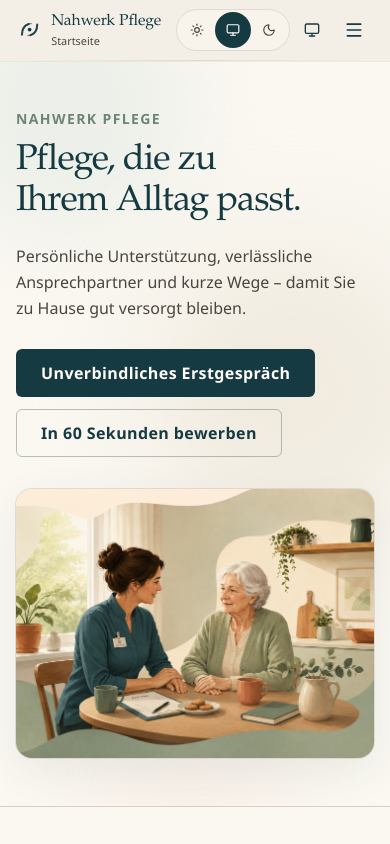
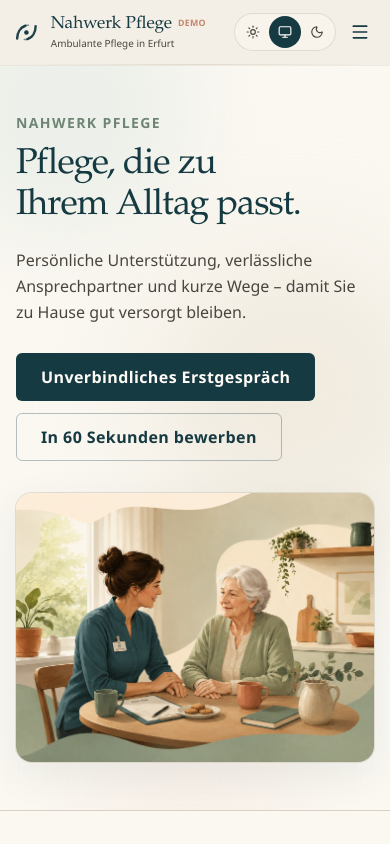
Before and after one commit to bennikost25-design/nahwerk-pflege-demo, a Next.js app: page / in a window 390 px wide. Shown: the top 844 px of the page. Built offline with nearby package versions, Linux system fonts and the light colour scheme.

Commit message:
Anpassung mobile navigation

```diff
--- a/src/app/globals.css
+++ b/src/app/globals.css
@@ -34,7 +34,7 @@
   --radius-sm: 0.375rem;
   --radius-md: 0.5rem;
   --shadow-soft: 0 12px 40px rgba(22, 58, 66, 0.08);
-  --header-offset: 3.75rem;
+  --header-offset: 4rem;
   --focus-ring: 0 0 0 3px var(--color-cream), 0 0 0 5px var(--color-petrol);
   --theme-transition:
     background-color 160ms ease,
--- a/src/components/layout/Header.tsx
+++ b/src/components/layout/Header.tsx
@@ -1,7 +1,7 @@
 "use client";
 
 import { BrandMark } from "@/components/brand/BrandMark";
-import { ThemeMenuControl, ThemeToggle } from "@/components/theme/ThemeToggle";
+import { ThemeToggle } from "@/components/theme/ThemeToggle";
 import { cta, navigation, siteConfig } from "@/content/site-content";
 import { cn } from "@/lib/utils";
 import { ArrowUpRight, Menu, X } from "lucide-react";
@@ -22,16 +22,6 @@ function isActivePath(pathname: string, href: string) {
   return href === "/" ? pathname === "/" : pathname.startsWith(href);
 }
 
-function mobilePageLabel(pathname: string): string {
-  if (pathname === "/") return "Startseite";
-  if (pathname.startsWith("/leistungen")) return "Leistungen";
-  if (pathname.startsWith("/karriere")) return "Karriere";
-  if (pathname.startsWith("/kontakt")) return "Kontakt";
-  if (pathname.startsWith("/impressum")) return "Impressum";
-  if (pathname.startsWith("/datenschutz")) return "Datenschutz";
-  return "Seite";
-}
-
 function subscribeToNothing() {
   return () => {};
 }
@@ -50,7 +40,6 @@ export function Header() {
   const buttonRef = useRef<HTMLButtonElement>(null);
   const panelRef = useRef<HTMLDivElement>(null);
   const isOpen = open && openedOnPath === pathname;
-  const currentPage = mobilePageLabel(pathname);
 
   const closeMenu = useCallback(() => {
     setOpen(false);
@@ -197,11 +186,7 @@ export function Header() {
             </Link>
           </div>
 
-          <div className="mt-8 shrink-0 border-t border-line pt-5">
-            <ThemeMenuControl />
-          </div>
-
-          <p className="mt-auto shrink-0 pt-8 text-xs leading-relaxed text-ink-muted">
+          <p className="mt-auto shrink-0 pt-10 text-xs leading-relaxed text-ink-muted">
             Fiktive Website-Demo – alle Angaben sind beispielhaft.
           </p>
         </div>
@@ -212,35 +197,32 @@ export function Header() {
   return (
     <>
       <header className="sticky top-0 z-50">
-        {/* Blur nur auf dem sichtbaren Balken – nicht als Ancestor des Fixed-Panels */}
         <div className="site-header bg-cream/85 backdrop-blur-md">
-          <div className="container-site relative flex h-[3.75rem] items-center gap-1.5 sm:gap-2 lg:h-[4.5rem] lg:gap-6 xl:gap-10">
+          <div className="relative mx-auto flex h-16 w-[min(1120px,calc(100%-1.25rem))] items-center gap-1.5 sm:w-[min(1120px,calc(100%-2rem))] sm:gap-2 md:w-[min(1120px,calc(100%-3rem))] lg:h-[4.5rem] lg:gap-6 xl:gap-10">
             <Link
               href="/"
               className="flex min-w-0 flex-1 items-center gap-2 py-1 lg:flex-none lg:gap-2.5"
               aria-label={`${siteConfig.name} – Startseite`}
             >
-              <BrandMark className="size-[1.7rem] shrink-0 text-petrol lg:size-8" />
+              <BrandMark className="size-8 shrink-0 text-petrol min-[390px]:size-[2.05rem] lg:size-8" />
               <span className="min-w-0">
                 <span className="flex items-baseline gap-1.5">
-                  <span className="whitespace-nowrap font-display text-[0.98rem] leading-[1.2] text-petrol lg:text-[1.28rem] lg:leading-[1.2]">
+                  <span className="whitespace-nowrap font-display text-[1.08rem] leading-[1.2] text-petrol lg:text-[1.28rem] lg:leading-[1.2]">
                     {siteConfig.name}
                   </span>
                   <span
-                    className="relative -top-0.5 hidden text-[0.62rem] font-semibold tracking-wide text-terracotta/80 uppercase lg:inline"
+                    className="relative -top-0.5 text-[0.55rem] font-semibold tracking-wide text-terracotta/80 uppercase lg:text-[0.62rem]"
                     title={siteConfig.demoNotice}
                   >
                     Demo
                   </span>
                 </span>
-                {/* Mobile: aktuelle Seite */}
-                <span className="mt-0.5 block text-[0.68rem] leading-tight text-ink-muted lg:hidden">
-                  {currentPage}
-                </span>
-                {/* Desktop: Tagline */}
-                <span className="mt-0.5 hidden text-[0.72rem] leading-tight text-ink-muted lg:block">
+                <span className="mt-0.5 block text-[0.62rem] leading-tight text-ink-muted lg:text-[0.72rem]">
                   {siteConfig.tagline}
-                  <span className="text-ink-muted/70"> · Fiktive Demo</span>
+                  <span className="hidden text-ink-muted/70 lg:inline">
+                    {" "}
+                    · Fiktive Demo
+                  </span>
                 </span>
               </span>
             </Link>
@@ -282,8 +264,7 @@ export function Header() {
             </nav>
 
             <div className="flex shrink-0 items-center gap-1 sm:gap-1.5 lg:gap-2">
-              <ThemeToggle className="hidden lg:inline-flex" />
-              <ThemeToggle variant="cycle" className="!size-9 lg:hidden" />
+              <ThemeToggle />
 
               <Link
                 href={cta.primary.href}
--- a/src/components/theme/ThemeToggle.tsx
+++ b/src/components/theme/ThemeToggle.tsx
@@ -16,38 +16,11 @@ const icons: Record<ThemePreference, typeof Sun> = {
 };
 
 type ThemeToggleProps = {
-  variant?: "segmented" | "cycle";
   className?: string;
 };
 
-export function ThemeToggle({
-  variant = "segmented",
-  className,
-}: ThemeToggleProps) {
-  const { preference, setPreference, cyclePreference } = useTheme();
-
-  if (variant === "cycle") {
-    const next =
-      preference === "system"
-        ? "light"
-        : preference === "light"
-          ? "dark"
-          : "system";
-    const Icon = icons[preference];
-    return (
-      <button
-        type="button"
-        onClick={cyclePreference}
-        className={cn(
-          "inline-flex size-10 items-center justify-center rounded-[var(--radius-sm)] text-petrol transition-colors hover:bg-surface",
-          className,
-        )}
-        aria-label={`Darstellung: ${themeLabels[preference]}. Nächster Modus: ${themeLabels[next]}`}
-      >
-        <Icon className="size-4" aria-hidden />
-      </button>
-    );
-  }
+export function ThemeToggle({ className }: ThemeToggleProps) {
+  const { preference, setPreference } = useTheme();
 
   return (
     <div
@@ -86,13 +59,14 @@ export function ThemeToggle({
             tabIndex={selected ? 0 : -1}
             onClick={() => setPreference(option)}
             className={cn(
-              "inline-flex min-h-9 min-w-9 items-center justify-center rounded-full px-2.5 text-xs font-semibold transition-colors",
+              "inline-flex items-center justify-center rounded-full font-semibold transition-colors",
+              "min-h-8 min-w-8 px-1.5 lg:min-h-9 lg:min-w-9 lg:px-2.5",
               selected
                 ? "bg-brand text-on-brand"
                 : "text-ink-muted hover:text-petrol",
             )}
           >
-            <Icon className="size-3.5" aria-hidden />
+            <Icon className="size-3.5 lg:size-3.5" aria-hidden />
             <span className="sr-only">{themeLabels[option]}</span>
           </button>
         );
@@ -100,46 +74,3 @@ export function ThemeToggle({
     </div>
   );
 }
-
-type ThemeMenuControlProps = {
-  className?: string;
-};
-
-/** Vollständige Beschriftung für das mobile Menü */
-export function ThemeMenuControl({ className }: ThemeMenuControlProps) {
-  const { preference, setPreference } = useTheme();
-
-  return (
-    <div className={cn("space-y-2", className)}>
-      <p className="text-sm font-semibold text-ink">Darstellung</p>
-      <div
-        role="radiogroup"
-        aria-label="Darstellung wählen"
-        className="grid grid-cols-3 gap-1 rounded-[var(--radius-sm)] border border-line bg-surface p-1"
-      >
-        {THEME_PREFERENCES.map((option) => {
-          const Icon = icons[option];
-          const selected = preference === option;
-          return (
-            <button
-              key={option}
-              type="button"
-              role="radio"
-              aria-checked={selected}
-              onClick={() => setPreference(option)}
-              className={cn(
-                "flex min-h-11 flex-col items-center justify-center gap-1 rounded-[var(--radius-sm)] px-2 py-2 text-xs font-semibold transition-colors",
-                selected
-                  ? "bg-brand text-on-brand"
-                  : "text-ink-muted hover:bg-cream-deep hover:text-petrol",
-              )}
-            >
-              <Icon className="size-4" aria-hidden />
-              <span>{themeLabels[option]}</span>
-            </button>
-          );
-        })}
-      </div>
-    </div>
-  );
-}
```
